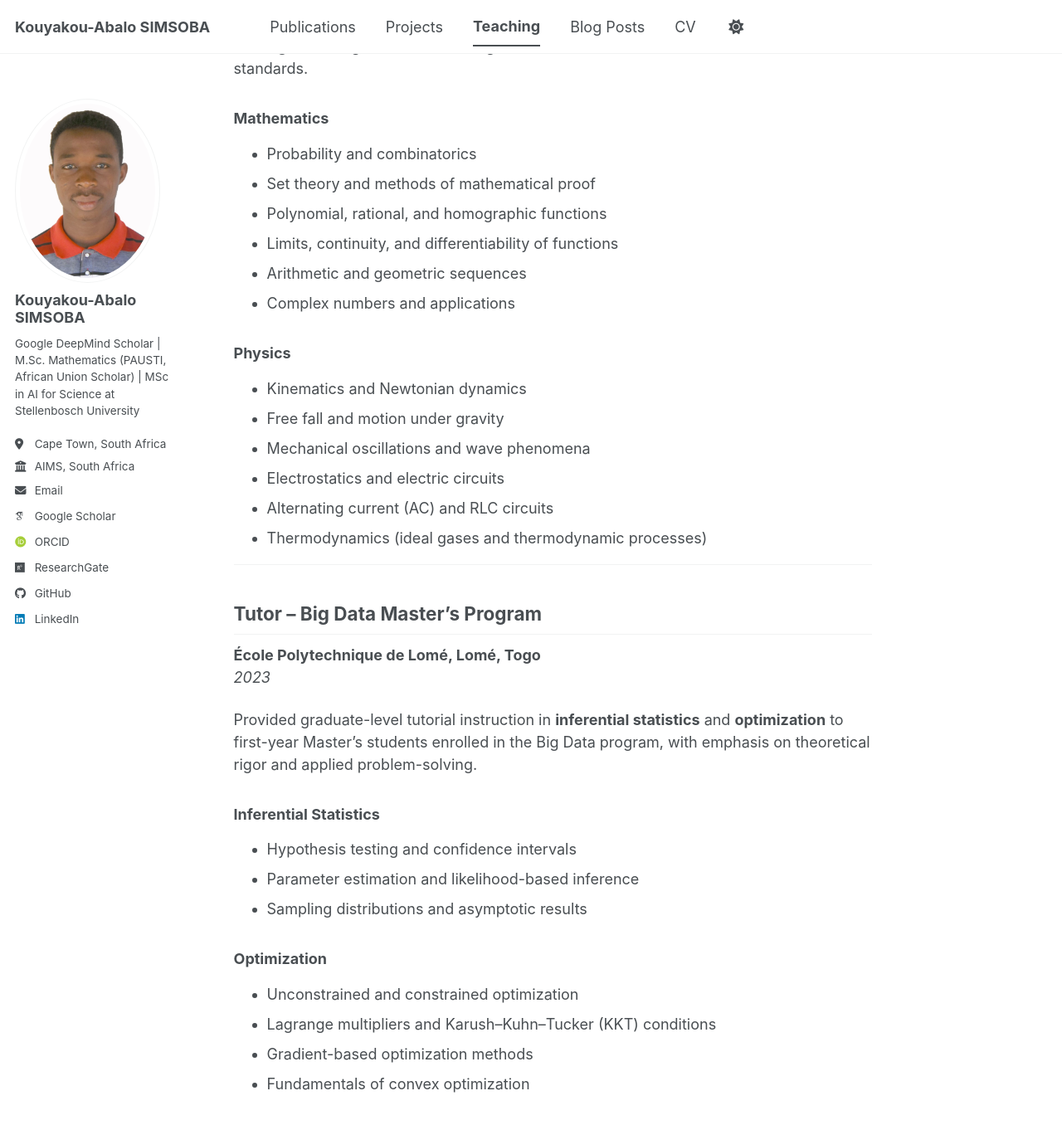
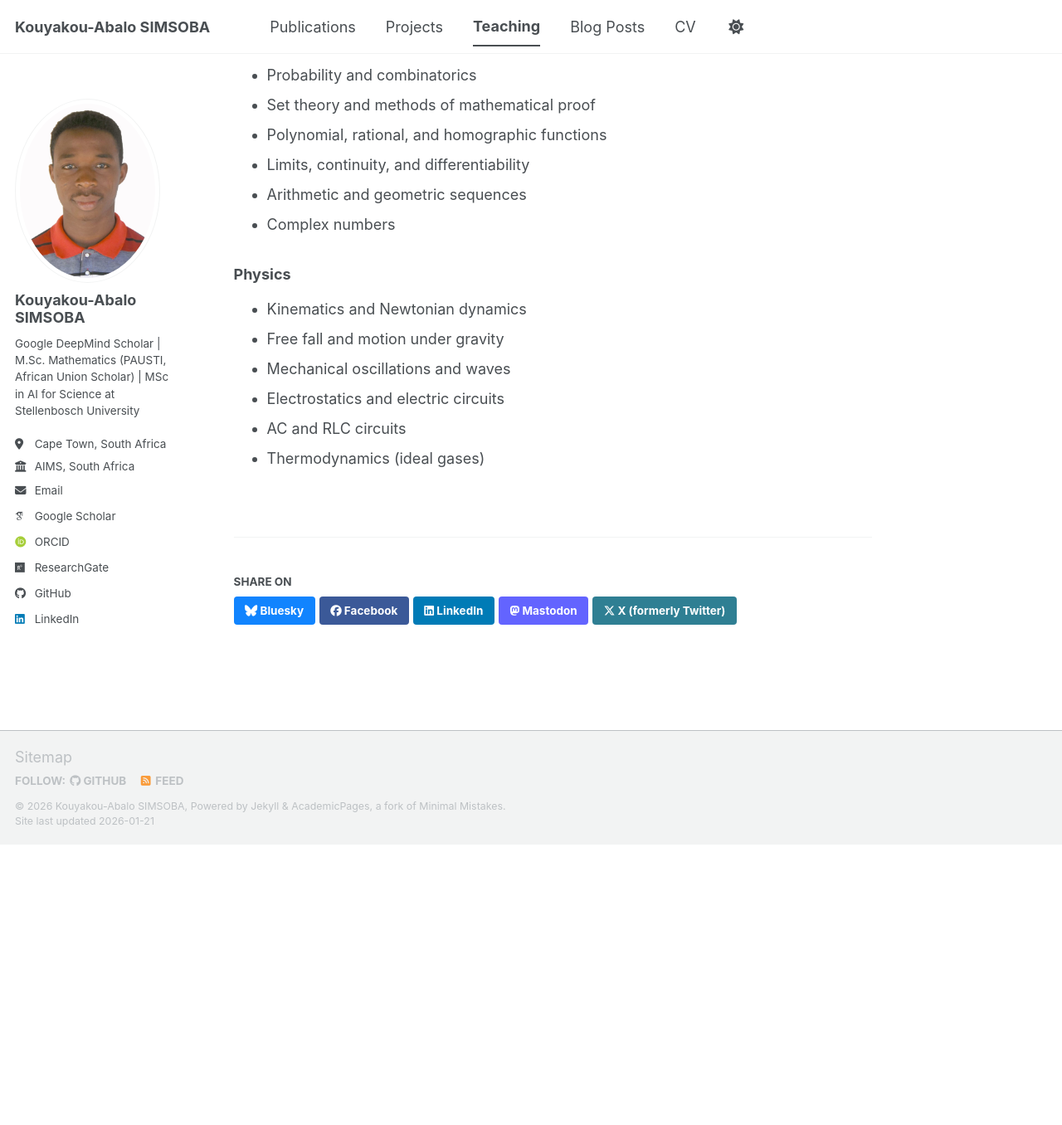
Before and after one commit to simsoba-research/simsoba-research.github.io, a Jekyll site: the page built from _teaching/2014-spring-teaching-1.md, in a window 1280 px wide and 1400 px high, scrolled down 382 px. Shown: the top 1356 px of the window at 83% size. Built offline with Jekyll 4.4.1, drawn with Linux system fonts in a browser that asks for light colours; some web fonts are replaced; a script bundle is joined from its source files by our own code; library files that are not in the unit come from our copies; some of the changed text lies outside the part shown.

Commit message:
Update 2014-spring-teaching-1.md

```diff
--- a/_teaching/2014-spring-teaching-1.md
+++ b/_teaching/2014-spring-teaching-1.md
@@ -1,52 +1,29 @@
 ---
-title: "Teaching Experience"
+title: "Mathematics and Physics Teacher"
 collection: teaching
-venue: "Public High Schools & École Polytechnique de Lomé"
-location: "Togo"
+venue: "Public High Schools, Kara, Togo"
 date: 2019-01-01
 ---
 
-## Mathematics and Physics Teacher
 **Public High Schools, Kara, Togo**
 *2019 – 2023*
 
 Delivered secondary-level instruction in **mathematics and physics**, with a strong emphasis on
 **conceptual understanding**, **analytical reasoning**, and **systematic problem-solving**.
-Teaching activities were aligned with national curricula and national examination standards.
+Teaching activities were aligned with national curricula and examination standards.
 
 ### Mathematics
 - Probability and combinatorics
 - Set theory and methods of mathematical proof
 - Polynomial, rational, and homographic functions
-- Limits, continuity, and differentiability of functions
+- Limits, continuity, and differentiability
 - Arithmetic and geometric sequences
-- Complex numbers and applications
+- Complex numbers
 
 ### Physics
 - Kinematics and Newtonian dynamics
 - Free fall and motion under gravity
-- Mechanical oscillations and wave phenomena
+- Mechanical oscillations and waves
 - Electrostatics and electric circuits
-- Alternating current (AC) and RLC circuits
-- Thermodynamics (ideal gases and thermodynamic processes)
-
----
-
-## Tutor – Big Data Master’s Program
-**École Polytechnique de Lomé, Lomé, Togo**
-*2023*
-
-Provided graduate-level tutorial instruction in **inferential statistics** and **optimization**
-to first-year Master’s students enrolled in the Big Data program, with emphasis on theoretical
-rigor and applied problem-solving.
-
-### Inferential Statistics
-- Hypothesis testing and confidence intervals
-- Parameter estimation and likelihood-based inference
-- Sampling distributions and asymptotic results
-
-### Optimization
-- Unconstrained and constrained optimization
-- Lagrange multipliers and Karush–Kuhn–Tucker (KKT) conditions
-- Gradient-based optimization methods
-- Fundamentals of convex optimization
+- AC and RLC circuits
+- Thermodynamics (ideal gases)
```
